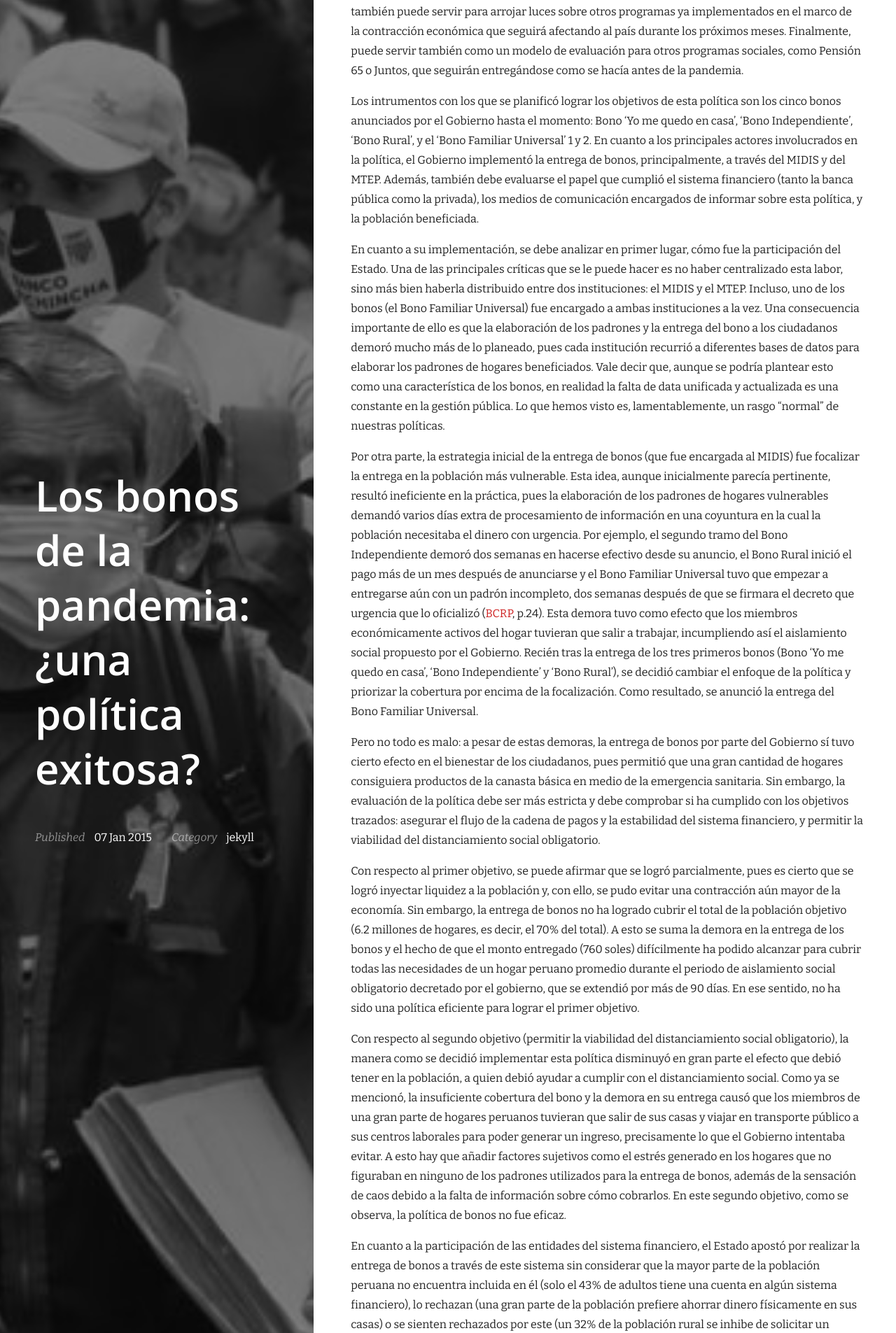
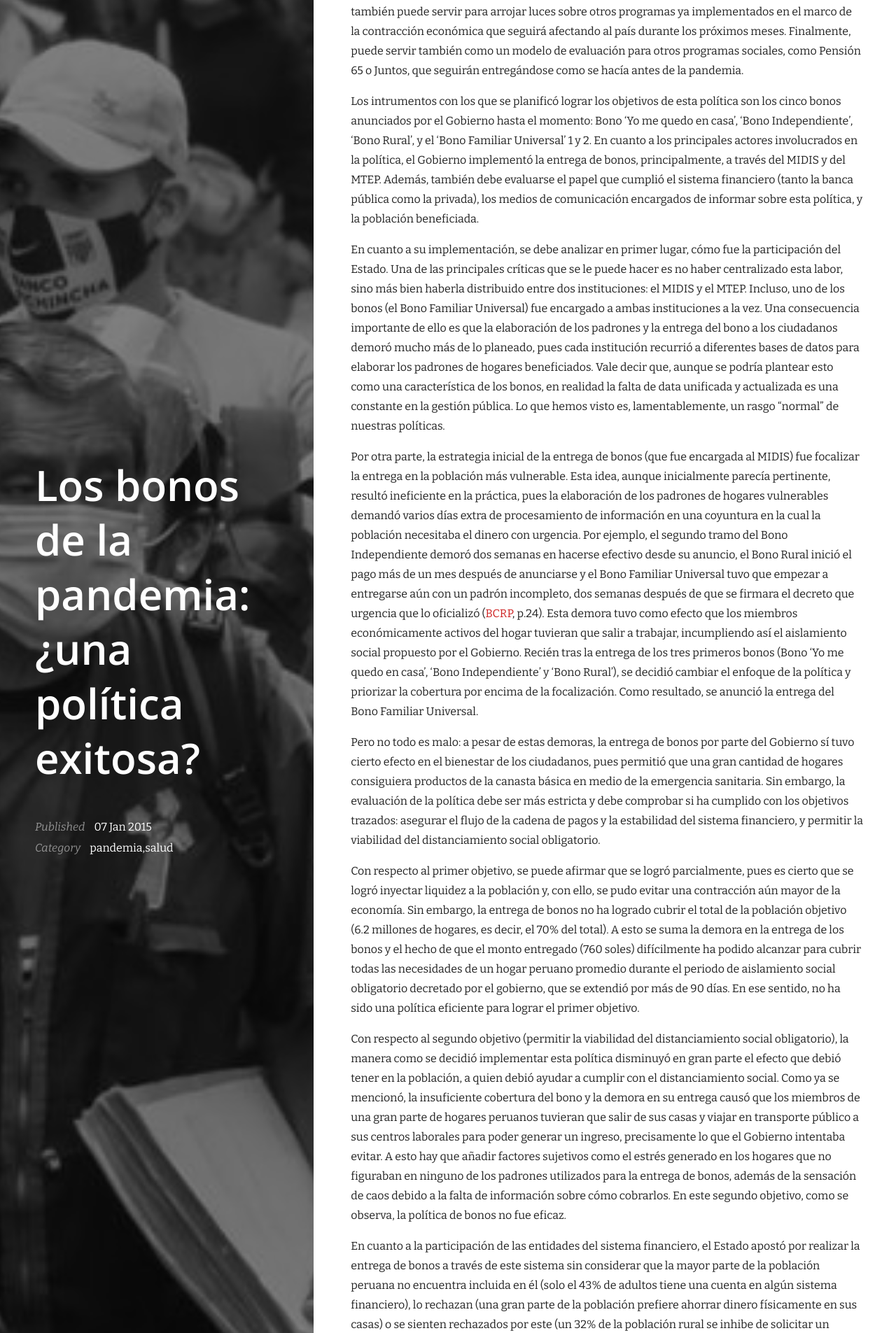
Before and after one commit to hfarfanreto/politicas_publicas, a Jekyll site: the page built from _posts/2020-11-17-bonos-de-la-pandemia.md, in a window 1280 px wide. Shown: the part 485-2390 px from the top of the page at 70% size. Built offline with Jekyll 4.4.1, drawn with Linux system fonts in a browser that asks for light colours; nearby versions of some CDN libraries.

Commit message:
Update 2020-11-17-bonos-de-la-pandemia.md

```diff
--- a/_posts/2020-11-17-bonos-de-la-pandemia.md
+++ b/_posts/2020-11-17-bonos-de-la-pandemia.md
@@ -2,7 +2,7 @@
 layout: post
 title: "Los bonos de la pandemia: ¿una política exitosa?"
 date: 2015-01-07 12:00:00
-categories: jekyll
+categories: pandemia, salud
 featured_image: /images/pandemia1.jpg
 ---
 
```
